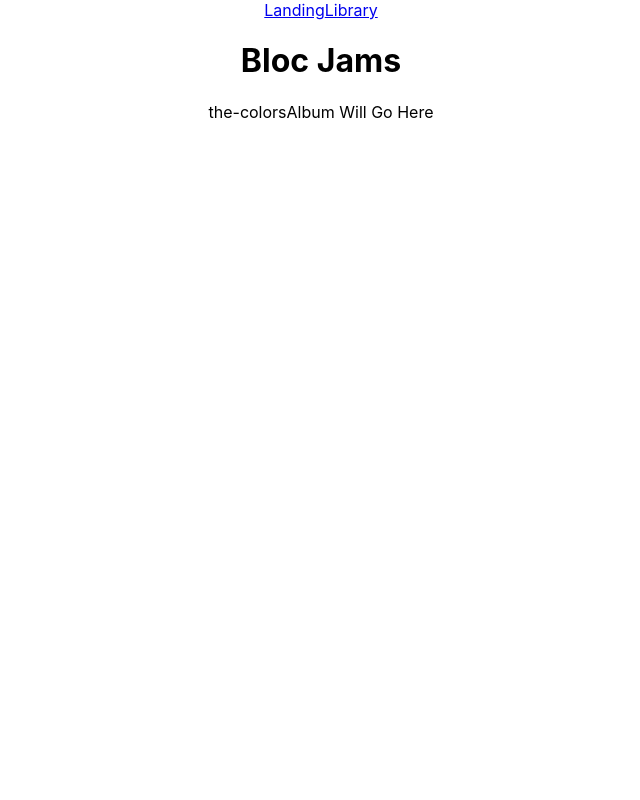
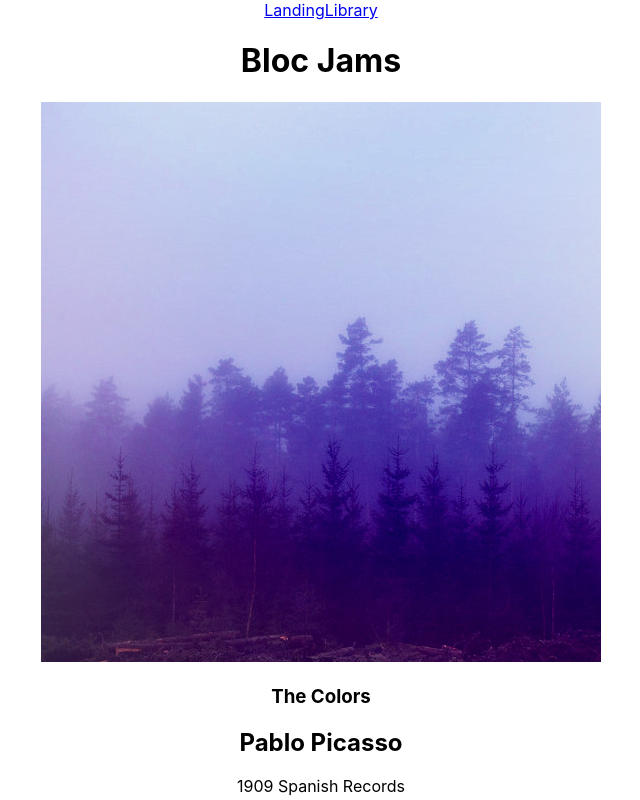
Before and after one commit to Diana1027/bloc-jams-react, a React (Create React App) app: page /album/the-colors in a window 1280 px wide. Shown: the whole page, without its empty margins (319-959 px from the left). Built offline with nearby package versions, Linux system fonts and the light colour scheme.

Commit message:
Checkpoint 6: Completed - Added Album Info

```diff
--- a/src/components/Album.js
+++ b/src/components/Album.js
@@ -1,11 +1,40 @@
 import React, { Component } from 'react';
+import albumData from '../data/albums';
 
 class Album extends Component {
+  constructor(props) {
+    super(props);
+
+    const album = albumData.find(album => album.slug === this.props.match.params.slug);
+
+    this.state = {
+      album,
+    };
+  }
+
   render() {
     return (
       <section className="album">
-        {this.props.match.params.slug}
-        Album Will Go Here
+        <section id="album-info">
+          <img
+            id="album-cover-art"
+            src={this.state.album.albumCover}
+            alt={this.state.album.title}
+          />
+          <div className="album-details">
+            <h1 id="album-title">{this.state.album.title}</h1>
+            <h2 className="artist">{this.state.album.artist}</h2>
+            <div id="release-info">{this.state.album.releaseInfo}</div>
+          </div>
+        </section>
+        <table id="song-list">
+          <colgroup>
+            <col id="song-number-column" />
+            <col id="song-title-column" />
+            <col id="song-duration-column" />
+          </colgroup>
+          <tbody />
+        </table>
       </section>
     );
   }
```
Also changed, not shown: 1 other file (tests, documents, lock files or other folders).
